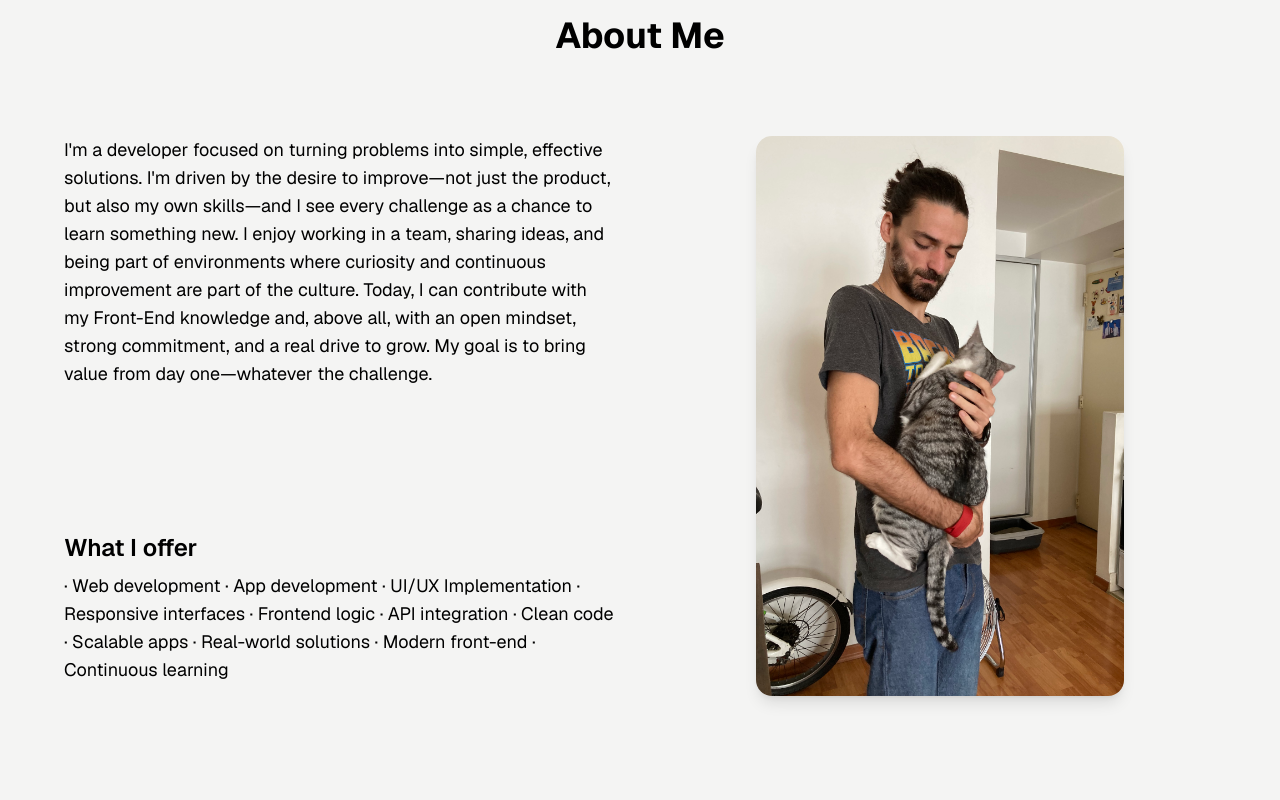
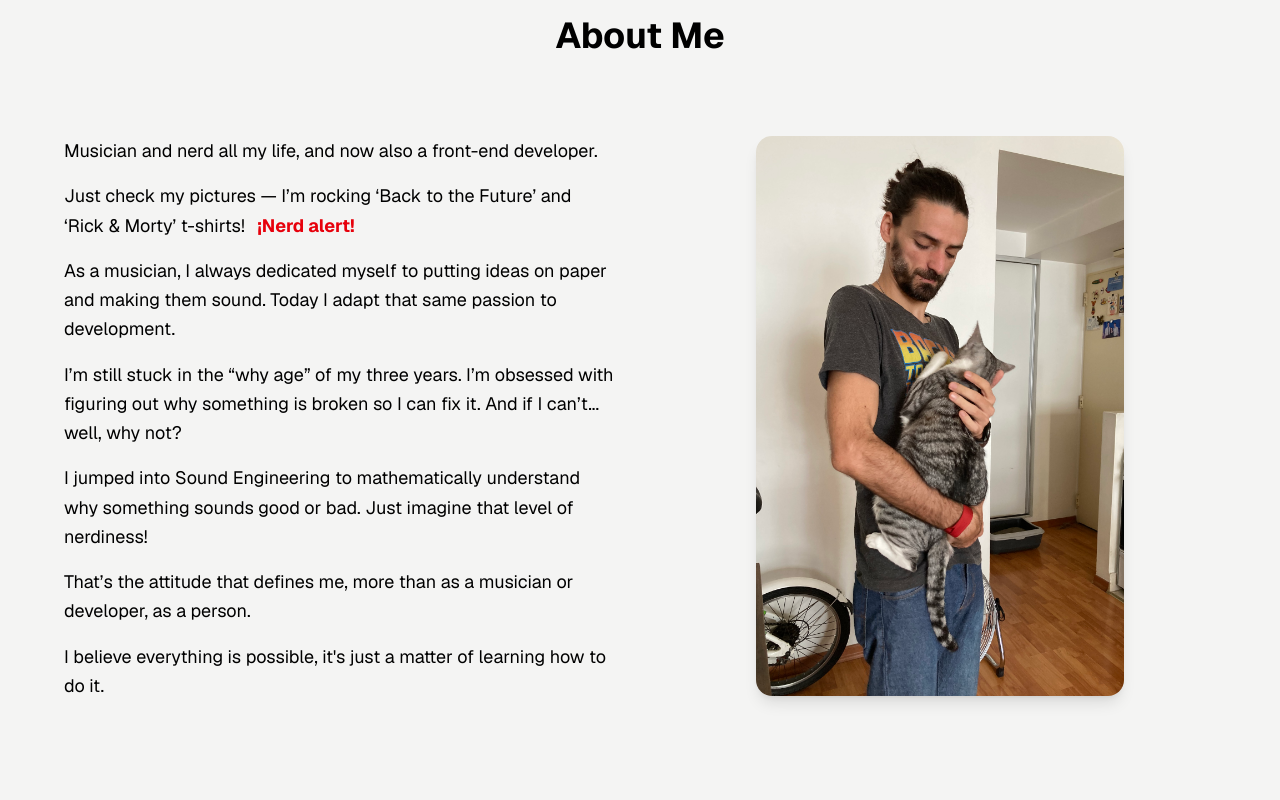
Before and after one commit to DiegoBottegoni/diegobottegoni.github.io, a React (Vite) app: page / in a window 1280 px wide. Shown: the part 1400-2200 px from the top of the page. Built offline with nearby package versions, Linux system fonts and the light colour scheme.

Commit message:
mouse drag home

```diff
--- a/package.json
+++ b/package.json
@@ -15,6 +15,7 @@
     "@tailwindcss/vite": "^4.1.6",
     "framer-motion": "^12.11.3",
     "lucide-react": "^0.510.0",
+    "motion": "^12.12.1",
     "react": "^19.1.0",
     "react-dom": "^19.1.0",
     "react-icons": "^5.5.0",
--- a/src/components/Hero/Hero.tsx
+++ b/src/components/Hero/Hero.tsx
@@ -4,7 +4,7 @@ const Hero = () => {
             <div className="w-full max-w-6xl sm:px-16 px-6 text-center sm:pt-8 pb-8 sm:pb-16 flex flex-col items-center justify-center gap-6">
 
                 <div className="flex justify-center w-full">
-                    <h1 className="text-[clamp(3.5rem,11vw,11rem)] font-bold leading-[0.9] tracking-normal sm:tracking-[0.02em] text-center">
+                    <h1 className="text-[clamp(3.5rem,11vw,11rem)] font-bold leading-[0.9] tracking-normal sm:tracking-[0.02em] text-center cursor-default">
                         DIEGO
                         <br />
                         BOTTEGONI
@@ -19,7 +19,7 @@ const Hero = () => {
                     />
                 </div>
 
-                <p className="text-sm sm:text-base font-semibold tracking-wide uppercase mt-2">
+                <p className="text-sm sm:text-base font-semibold tracking-wide uppercase mt-2 cursor-default">
                     Front End Developer <br /> Buenos Aires, Argentina
                 </p>
             </div>
--- a/src/components/Home/Home.tsx
+++ b/src/components/Home/Home.tsx
@@ -1,3 +1,50 @@
+// import { useEffect } from "react";
+// import { useLocation } from "react-router-dom";
+
+// import Hero from "..//Hero/Hero";
+// import Navbar from "../Navbar/Navbar";
+// import ProjectPage from "../../presentation/components/Projects/ProjectPage";
+// import AboutPage from "../../presentation/pages/About/About";
+// import BannerSection from "../../presentation/pages/Banner/BannerSection";
+// import PeopleTalkPage from "../../presentation/pages/PeopleTalk/PeopleTalkPage";
+// import SkillsPage from "../../presentation/pages/Skills/SkillsPage";
+// import ContactSection from "../../presentation/pages/Contact/ContactSection";
+// import Footer from "../../presentation/components/Footer/Footer";
+// import ScrollToTopButton from "../../presentation/components/ScrollToTopButton";
+
+// const Home = () => {
+//     const location = useLocation();
+
+//     useEffect(() => {
+//         if (location.state?.scrollTo) {
+//             const el = document.getElementById(location.state.scrollTo);
+//             if (el) {
+//                 setTimeout(() => {
+//                     el.scrollIntoView({ behavior: "smooth" });
+//                 }, 100); // pequeño delay para asegurar que esté renderizado
+//             }
+//         }
+//     }, [location]);
+
+//     return (
+//         <div className="w-full overflow-x-hidden ">
+//             <div className="flex flex-col h-screen">
+//                 <Navbar />
+//                 <Hero />
+//             </div>
+//             <SkillsPage />
+//             <AboutPage />
+//             <BannerSection />
+//             <ProjectPage />
+//             <PeopleTalkPage />
+//             <ContactSection />
+//             <Footer />
+//             <ScrollToTopButton />
+//         </div>
+//     );
+// };
+
+// export default Home;
 import { useEffect } from "react";
 import { useLocation } from "react-router-dom";
 
@@ -12,6 +59,8 @@ import ContactSection from "../../presentation/pages/Contact/ContactSection";
 import Footer from "../../presentation/components/Footer/Footer";
 import ScrollToTopButton from "../../presentation/components/ScrollToTopButton";
 
+import Drag from "../../presentation/components/Drag"; // <-- importá tu componente Drag
+
 const Home = () => {
     const location = useLocation();
 
@@ -21,13 +70,13 @@ const Home = () => {
             if (el) {
                 setTimeout(() => {
                     el.scrollIntoView({ behavior: "smooth" });
-                }, 100); // pequeño delay para asegurar que esté renderizado
+                }, 100);
             }
         }
     }, [location]);
 
     return (
-        <div className="w-full overflow-x-hidden ">
+        <div className="w-full overflow-x-hidden relative"> {/* agregué relative para posicionar bien la bola */}
             <div className="flex flex-col h-screen">
                 <Navbar />
                 <Hero />
@@ -40,6 +89,8 @@ const Home = () => {
             <ContactSection />
             <Footer />
             <ScrollToTopButton />
+
+            <Drag /> {/* Acá ponés la bola que sigue el mouse */}
         </div>
     );
 };
--- /dev/null
+++ b/src/presentation/components/Drag.tsx
@@ -0,0 +1,46 @@
+import { frame, motion, useSpring } from "motion/react"
+import { useEffect, useRef } from "react"
+import type { RefObject } from "react"
+
+
+export default function Drag() {
+    const ref = useRef<HTMLDivElement>(null)
+    const { x, y } = useFollowPointer(ref)
+
+    return <motion.div ref={ref} style={{ ...ball, x, y }} />
+}
+
+const spring = { damping: 10, stiffness: 100, restDelta: 0.001 }
+
+
+export function useFollowPointer(ref: RefObject<HTMLDivElement | null>) {
+    const x = useSpring(0, spring)
+    const y = useSpring(0, spring)
+
+    useEffect(() => {
+        if (!ref.current) return
+
+        const handlePointerMove = ({ clientX, clientY }: MouseEvent) => {
+            const element = ref.current!
+
+            frame.read(() => {
+                x.set(clientX - element.offsetLeft - element.offsetWidth / 2)
+                y.set(clientY - element.offsetTop - element.offsetHeight / 2)
+            })
+        }
+
+        window.addEventListener("pointermove", handlePointerMove)
+
+        return () =>
+            window.removeEventListener("pointermove", handlePointerMove)
+    }, [])
+
+    return { x, y }
+}
+
+const ball = {
+    width: 10,
+    height: 10,
+    backgroundColor: "#000000",
+    borderRadius: "50%",
+}
--- a/src/presentation/pages/About/About.tsx
+++ b/src/presentation/pages/About/About.tsx
@@ -10,19 +10,40 @@ export default function AboutPage() {
                     {/* Textos a la izquierda */}
                     <div className="flex-1 flex flex-col justify-between h-full">
                         {/* Texto superior */}
-                        <p className="text-lg">
-                            I'm a developer focused on turning problems into simple, effective solutions.
-                            I'm driven by the desire to improve—not just the product, but also my own skills—and I see every challenge as a chance to learn something new.
-                            I enjoy working in a team, sharing ideas, and being part of environments where curiosity and continuous improvement are part of the culture.
-                            Today, I can contribute with my Front-End knowledge and, above all, with an open mindset, strong commitment, and a real drive to grow.
-                            My goal is to bring value from day one—whatever the challenge.
-                        </p>
+
+                        <div className="space-y-4 text-lg leading-relaxed">
+                            <div>Musician and nerd all my life, and now also a front-end developer.</div>
+                            <div>
+                                Just check my pictures — I’m rocking ‘Back to the Future’ and ‘Rick & Morty’ t-shirts!{' '}
+                                <span className="text-red-600 font-bold text-lg ml-2">¡Nerd alert!</span>
+                            </div>
+                            <div>
+                                As a musician, I always dedicated myself to putting ideas on paper and making them sound. Today I adapt that same passion to development.
+                            </div>
+                            <div>
+                                I’m still stuck in the “why age” of my three years. I’m obsessed with figuring out why something is broken so I can fix it. And if I can’t... well, why not?
+                            </div>
+                            <div>
+                                I jumped into Sound Engineering to mathematically understand why something sounds good or bad. Just imagine that level of nerdiness!
+                            </div>
+                            <div>
+                                That’s the attitude that defines me, more than as a musician or developer, as a person.
+                            </div>
+                            <div>
+                                I believe everything is possible, it's just a matter of learning how to do it.
+                            </div>
+                            {/* <div>
+                                If there's something I want to get done but don't know how to do it, I learn it and do it.
+                            </div> */}
+
+                        </div>
+
 
                         {/* Texto inferior */}
                         <div className="my-6 lg:mt-36">
                             <h3 className="text-2xl font-semibold mb-2">What I offer</h3>
                             <p className="text-lg text-muted-foreground">
-                                · Web development · App development · UI/UX Implementation · Responsive interfaces · Frontend logic · API integration · Clean code · Scalable apps · Real-world solutions · Modern front-end · Continuous learning
+                                &lt;WebDevelopment&gt; · &lt;AppDevelopment&gt; · &lt;UIUXImplementation&gt; · &lt;ResponsiveInterfaces&gt; · &lt;FrontendLogic&gt; · &lt;APIIntegration&gt; · &lt;CleanCode&gt; · &lt;ScalableApps&gt; · &lt;RealWorldSolutions&gt; · &lt;ModernFrontEnd&gt; · &lt;ContinuousLearning&gt;
                             </p>
                         </div>
                     </div>
```
Also changed, not shown: 1 other file (tests, documents, lock files or other folders).
